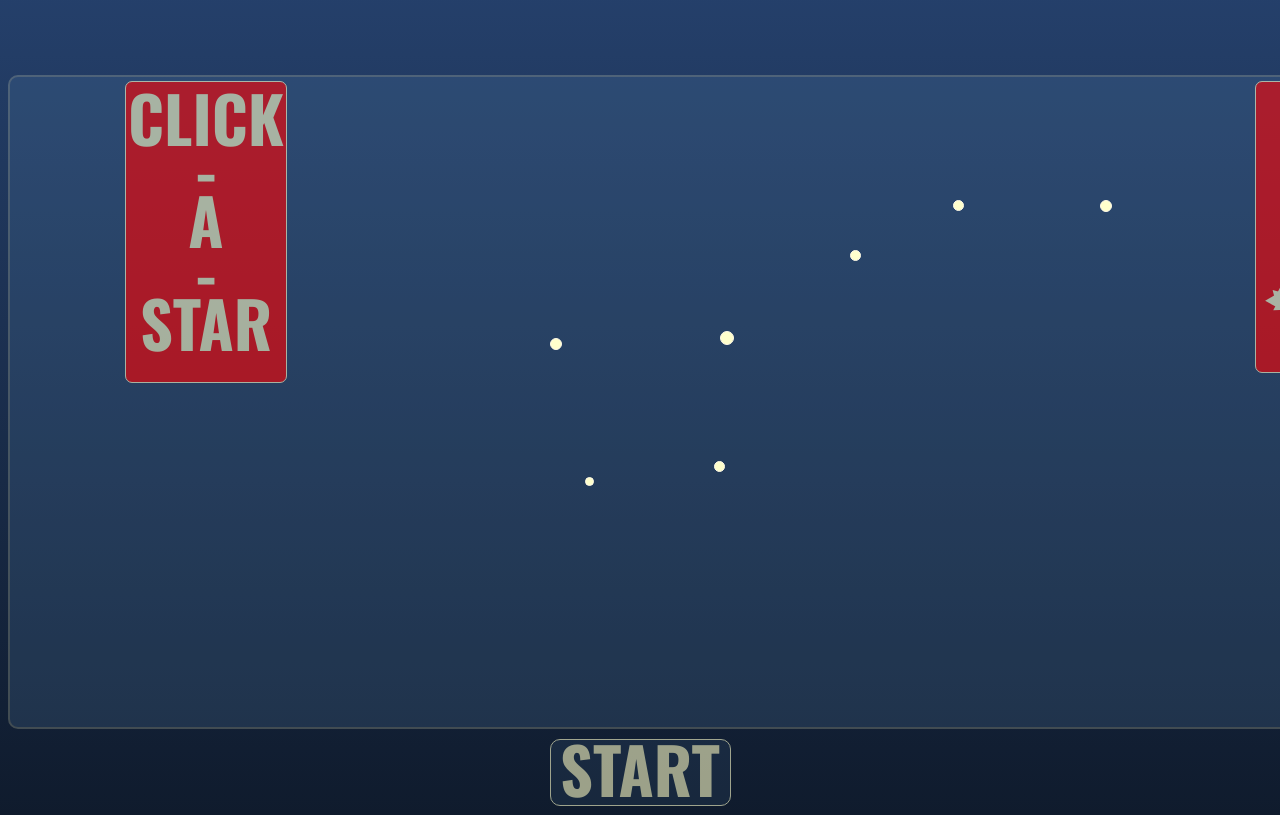
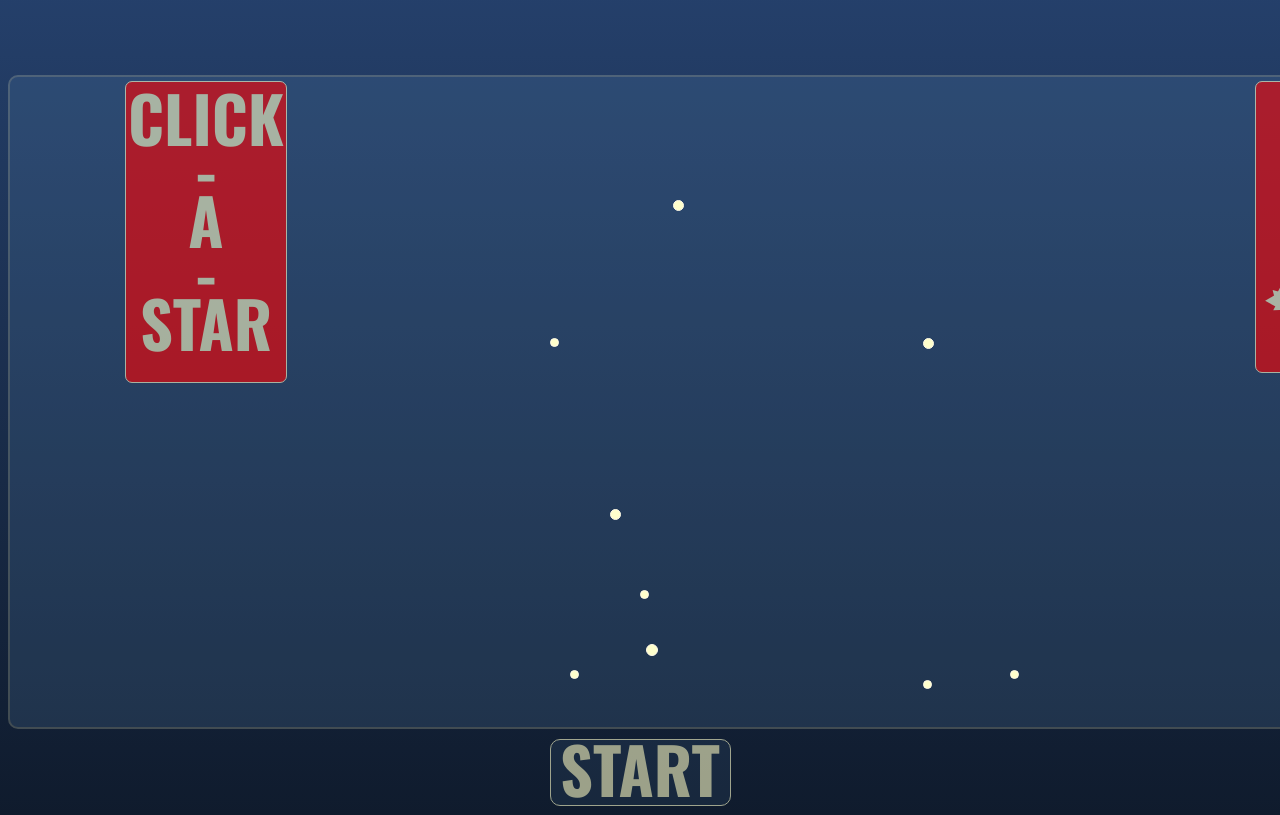
Before and after one commit to benjamingomez0/click-A-star, a plain HTML site: page index.html in a window 1280 px wide. Shown: the top 815 px of the page. Drawn offline with nearby package versions, Linux system fonts and the light colour scheme.

Commit message:
makeLibra function created Player amount set function created game object started

```diff
--- a/css/style.css
+++ b/css/style.css
@@ -80,6 +80,7 @@ html{
 .stats{
     padding:10px;
     margin: 0 auto;
+    font-weight:400;
 }
  .startButton {
     border-radius: 10px;
--- a/js/app.js
+++ b/js/app.js
@@ -1,5 +1,30 @@
 console.log('coming in hot!');
-function makeBigDipper(){
+
+
+
+
+
+
+class Player{
+    constructor(level){
+        this.level=level;
+        this.score=0;
+        this.accuracy=0.00;
+    }
+    levelUp(){
+        this.level++;
+    }
+    scoreUp(){
+        this.score++;
+    }
+
+};
+const game = {
+    level:1,
+    playerAmt:1,
+    players:[],
+    makeBigDipper: function()
+    {
         const $div = $('<div/>');
 
         $div.attr('class','starC');
@@ -64,5 +89,117 @@ $('body').append($div5);
         $('body').append($div6);
         $('body').append($div7);
 
+        },
+    makeLibra: function()
+    {
+        const $div = $('<div/>');
+
+        const div = $('<div/>');
+        $div.attr('class','starC');
+        $div.css('width', '7px');
+        $div.css('height', '7px');
+        $div.css('top', '338px');
+        $div.css('left', '550px');
+
+        const $div2 = $('<div/>');
+
+        $div2.attr('class','starC');
+        $div2.css('width', '9px');
+        $div2.css('height', '9px');
+        $div2.css('top', '338px');
+        $div2.css('left', '923px');
+
+        const $div3 =$('<div/>');
+
+        $div3.attr('class','starC');
+        $div3.css('width', '9px');
+        $div3.css('height', '9px');
+        $div3.css('top', '200px');
+        $div3.css('left', '673px');
+
+
+        const $div4 =$('<div/>');
+
+        $div4.attr('class','starC');
+        $div4.css('width', '7px');
+        $div4.css('height', '7px');
+        $div4.css('top', '680px');
+        $div4.css('left', '923px');
+
+        const $div5 =$('<div/>');
+
+        $div5.attr('class','starC');
+        $div5.css('width', '7px');
+        $div5.css('height', '7px');
+        $div5.css('top', '670px');
+        $div5.css('left', '1010px');
+
+        const $div6 =$('<div/>');
+
+        $div6.attr('class','starC');
+        $div6.css('width', '9px');
+        $div6.css('height', '9px');
+        $div6.css('top', '509px');
+        $div6.css('left', '610px');
+
+        const $div7 =$('<div/>');
+
+        $div7.attr('class','starC');
+        $div7.css('width', '7px');
+        $div7.css('height', '7px');
+        $div7.css('top', '590px');
+        $div7.css('left', '640px');
+
+        const $div8 =$('<div/>');
+
+        $div8.attr('class','starC');
+        $div8.css('width', '10px');
+        $div8.css('height', '10px');
+        $div8.css('top', '644px');
+        $div8.css('left', '646px');
+
+        const $div9 =$('<div/>');
+
+        $div9.attr('class','starC');
+        $div9.css('width', '7px');
+        $div9.css('height', '7px');
+        $div9.css('top', '670px');
+        $div9.css('left', '570px');
+
+        $('body').append($div);
+        $('body').append($div2);
+        $('body').append($div3);
+        $('body').append($div4);
+        $('body').append($div5);
+        $('body').append($div6);
+        $('body').append($div7);
+        $('body').append($div8);
+        $('body').append($div9);
+    },
+    makeOrion: function()
+    {
+
+    },
+    makeGemini: function()
+    {
+
+    },
+    makeAres: function()
+    {
+
+    },
+    PlayerAmtSet: function(amt)
+    {
+        for(let i=0;i<amt;i++)
+        {
+            this.players.push(new Player);
         }
-makeBigDipper();
+    },
+
+
+
+}
+// game.makeBigDipper();
+game.makeLibra();
+game.PlayerAmtSet(2);
+console.log(game);
```
Lines whose indentation alone changed are shown as unchanged.
